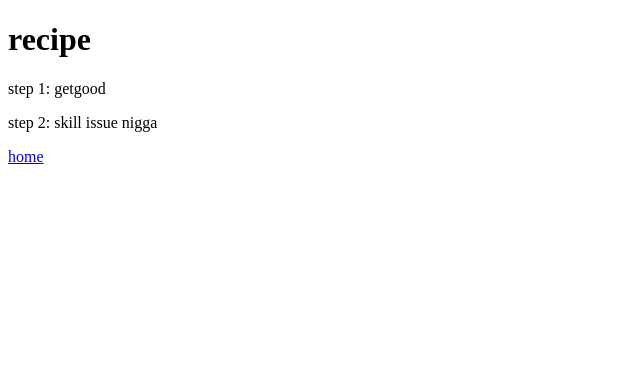
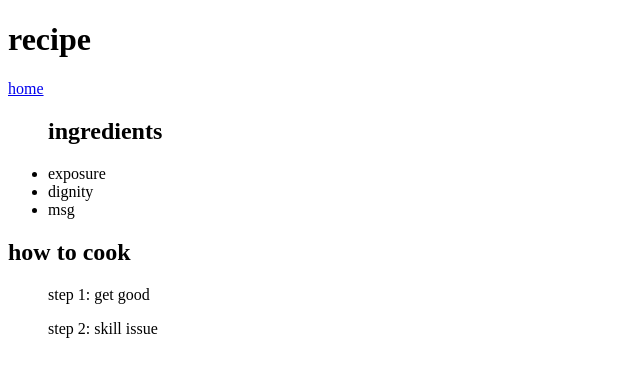
Before and after one commit to CarlosDaniel0528/Balbuena_Web1, a plain HTML site: page Balbuena, Carlos Daniel M. GitGud - BSIT 202/recipe.html in a window 1280 px wide. Shown: the whole page, without its empty margins (0-640 px from the left). Drawn offline with Linux system fonts and the light colour scheme.

Commit message:
Add files via upload

```diff
--- a/Balbuena, Carlos Daniel M. GitGud - BSIT 202/recipe.html
+++ b/Balbuena, Carlos Daniel M. GitGud - BSIT 202/recipe.html
@@ -7,8 +7,18 @@
 </head>
 <body>
     <h1>recipe</h1>
-    <p>step 1: getgood</p>
-    <p>step 2: skill issue nigga</p>
+    <p>  </p>
     <a href="index.html">home</a>
+
+    <ul>
+    <h2>ingredients</h2>
+    <li>exposure</li>
+    <li>dignity</li>
+    <li>msg</li>
+</ul>
+
+    <h2>how to cook</h2>
+    <ol>step 1: get good</ol>
+    <ol>step 2: skill issue</ol>
 </body>
 </html>
```
Also changed, not shown: Balbuena, Carlos Daniel M. GitGud - BSIT 202/favorite.html (+2 -0 lines), Balbuena, Carlos Daniel M. GitGud - BSIT 202/index.html (+1 -0 lines).
